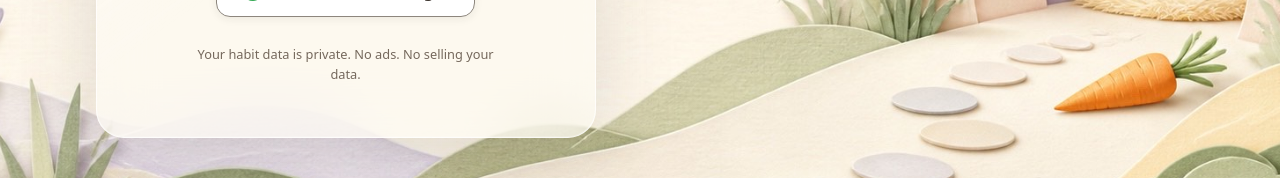
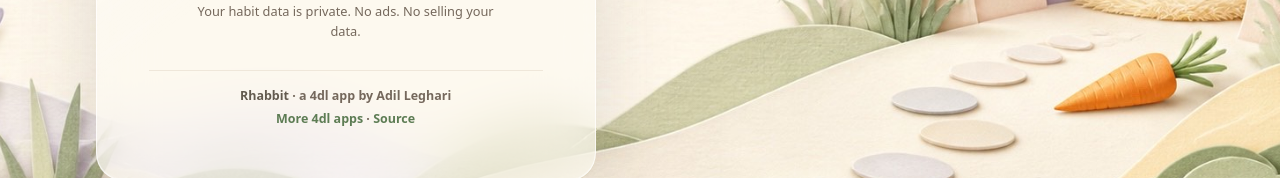
Before and after one commit to adilio/Rhabbit, a React (Vite) app: page /settings in a window 1280 px wide. Shown: the part 514-692 px from the top of the page. Built offline with nearby package versions, Linux system fonts and the light colour scheme; no server answers.

Commit message:
Standardize 4dl footer

```diff
--- /dev/null
+++ b/src/components/BrandFooter.tsx
@@ -0,0 +1,12 @@
+export function BrandFooter() {
+  return (
+    <footer className="brand-footer">
+      <div><strong>Rhabbit</strong> · a 4dl app by Adil Leghari</div>
+      <div>
+        <a href="https://4dl.ca">More 4dl apps</a>
+        {" · "}
+        <a href="https://github.com/adilio/Rhabbit" target="_blank" rel="noreferrer">Source</a>
+      </div>
+    </footer>
+  );
+}
--- a/src/routes/Login.tsx
+++ b/src/routes/Login.tsx
@@ -2,6 +2,7 @@ import { useState } from "react";
 import { useAuth } from "../lib/auth";
 import { RabbitMark } from "../components/RabbitMark";
 import { IconGoogle } from "../components/Icons";
+import { BrandFooter } from "../components/BrandFooter";
 
 export function Login({ denied }: { denied: boolean }) {
   const { signIn, signOut, user } = useAuth();
@@ -46,6 +47,7 @@ export function Login({ denied }: { denied: boolean }) {
         <p className="login-note">
           Your habit data is private. No ads. No selling your data.
         </p>
+        <BrandFooter />
       </div>
     </div>
   );
--- a/src/routes/Settings.tsx
+++ b/src/routes/Settings.tsx
@@ -1,6 +1,7 @@
 import { useState } from "react";
 import { Link } from "react-router-dom";
 import { useAuth } from "../lib/auth";
+import { BrandFooter } from "../components/BrandFooter";
 import { useStore } from "../lib/store";
 import { useTheme, type ThemePref } from "../lib/theme";
 import { exportCsv, exportJson } from "../lib/export";
@@ -151,13 +152,7 @@ export function Settings() {
         </button>
       </div>
 
-      <p className="faint small" style={{ textAlign: "center", margin: "24px 0" }}>
-        Rhabbit · a{" "}
-        <a href="https://4dl.ca" target="_blank" rel="noreferrer">
-          4dl app
-        </a>{" "}
-        · take it one hop at a time 🐇
-      </p>
+      <BrandFooter />
     </>
   );
 }
--- a/src/styles.css
+++ b/src/styles.css
@@ -1439,6 +1439,27 @@ textarea::placeholder {
   max-width: 320px;
 }
 
+.brand-footer {
+  display: grid;
+  gap: 4px;
+  margin: 28px 0 0;
+  padding-top: 16px;
+  border-top: 1px solid var(--border);
+  color: var(--text-faint);
+  font-size: 0.78rem;
+  font-weight: 600;
+  line-height: 1.5;
+  text-align: center;
+}
+
+.brand-footer strong {
+  color: var(--text-muted);
+}
+
+.brand-footer a {
+  color: var(--sage);
+}
+
 .login-denied {
   max-width: 340px;
   margin-inline: auto;
```
